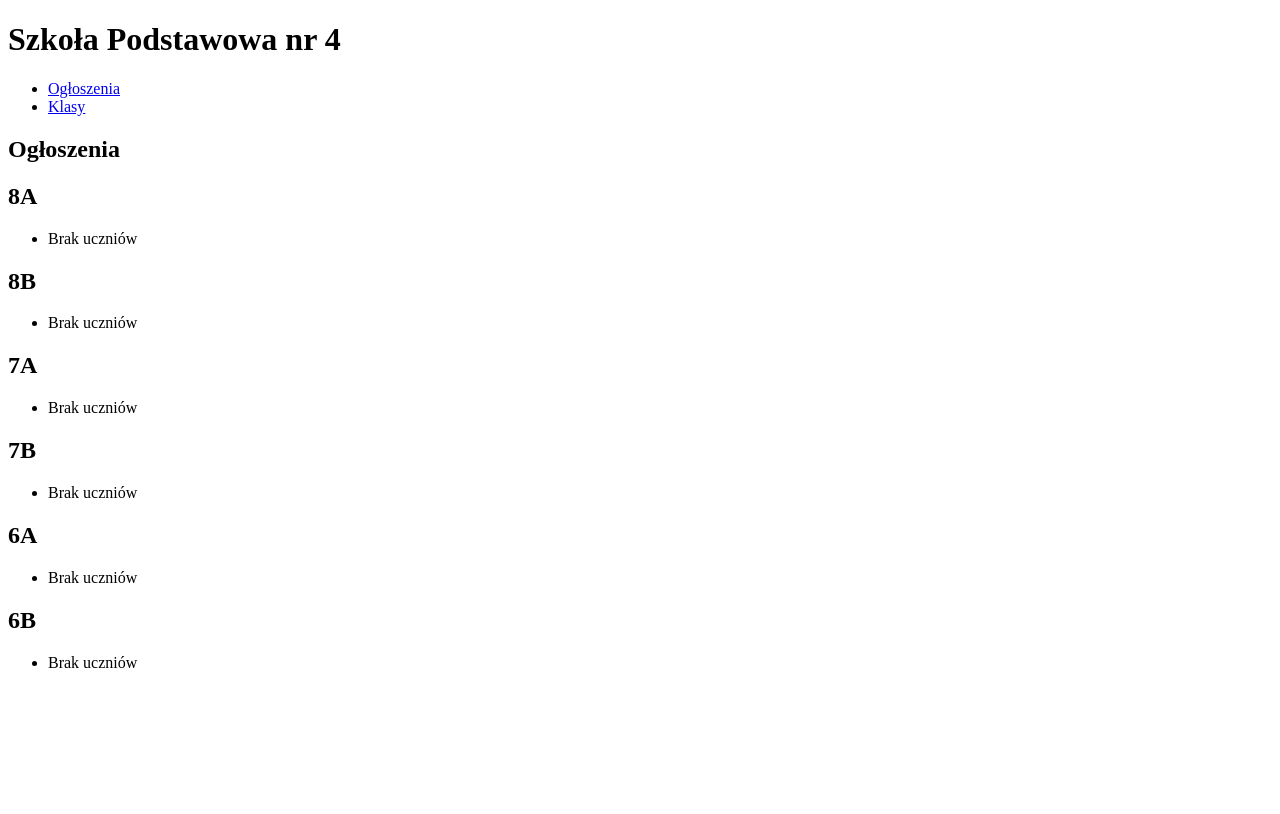
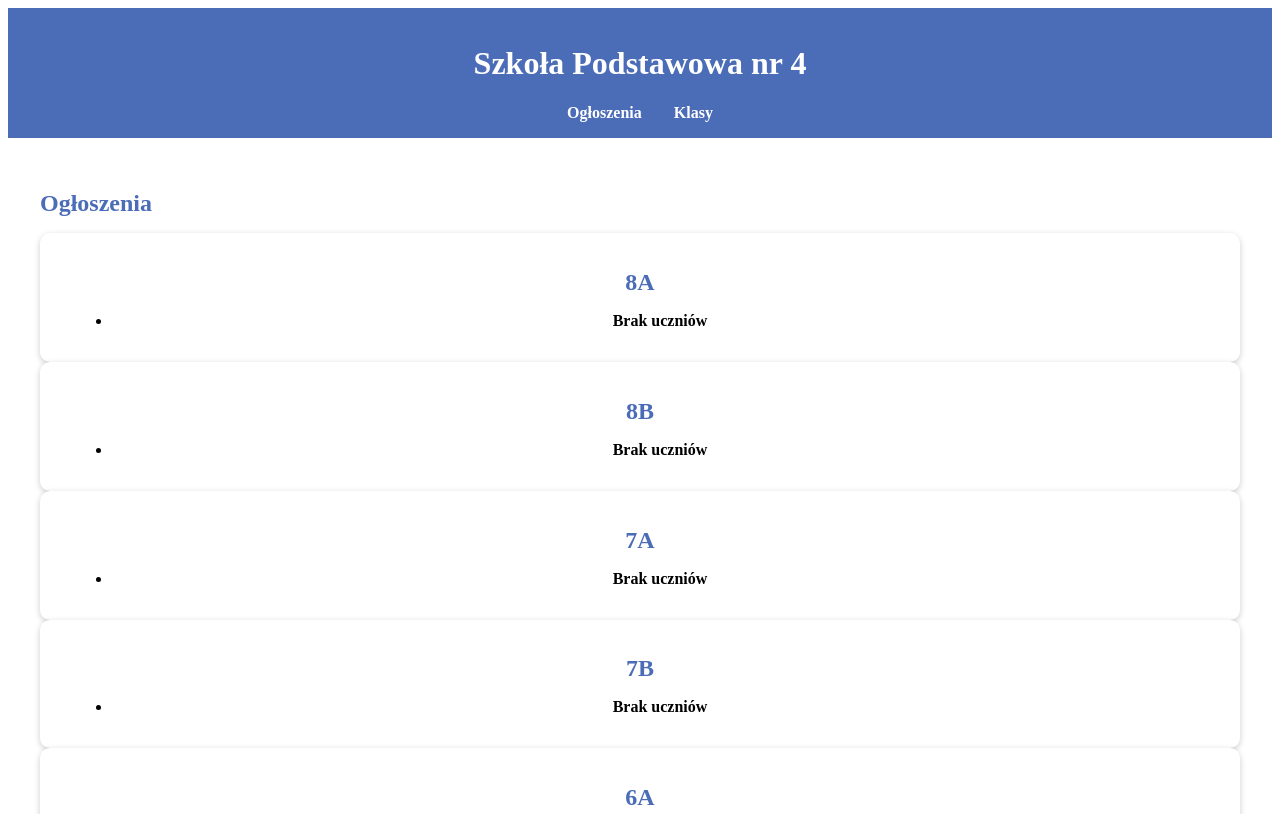
Before and after one commit to Pulpet2115/Szkola-Podstawowa-nr-4-im.-Kardynala-Stefana-Wyszynskiego-w-Tczewie-Roblox, a plain HTML site: page index.html in a window 1280 px wide. Shown: the top 814 px of the page. Drawn offline with Linux system fonts and the light colour scheme.

Commit message:
Update style.css

```diff
--- a/style.css
+++ b/style.css
@@ -57,3 +57,74 @@ function wyswietlKlasy() {
 
 // Wywołanie na starcie, żeby w HTML były widoczne puste klasy
 wyswietlKlasy();
+
+    body {
+  font-family: 'Arial', sans-serif;
+  margin: 0;
+  background-color: #f9f9f9;
+  color: #333;
+}
+
+header {
+  background-color: #4b6cb7;
+  color: white;
+  padding: 1rem;
+  text-align: center;
+}
+
+header nav ul {
+  list-style: none;
+  display: flex;
+  justify-content: center;
+  gap: 2rem;
+  padding: 0;
+  margin: 0.5rem 0 0 0;
+}
+
+header nav a {
+  color: white;
+  text-decoration: none;
+  font-weight: bold;
+}
+
+main {
+  padding: 2rem;
+}
+
+h2 {
+  color: #4b6cb7;
+  margin-bottom: 1rem;
+}
+
+.klasa-container {
+  display: flex;
+  flex-wrap: wrap;
+  gap: 1rem;
+}
+
+.klasa {
+  background-color: #fff;
+  padding: 1rem 2rem;
+  border-radius: 10px;
+  box-shadow: 0 2px 6px rgba(0,0,0,0.2);
+  flex: 1 1 100px;
+  text-align: center;
+  font-weight: bold;
+}
+
+.ogloszenie {
+  background-color: #fff;
+  padding: 1rem;
+  margin-bottom: 1rem;
+  border-left: 5px solid #4b6cb7;
+  border-radius: 5px;
+  box-shadow: 0 1px 4px rgba(0,0,0,0.1);
+}
+
+footer {
+  background-color: #4b6cb7;
+  color: white;
+  text-align: center;
+  padding: 1rem;
+  margin-top: 2rem;
+}
```
